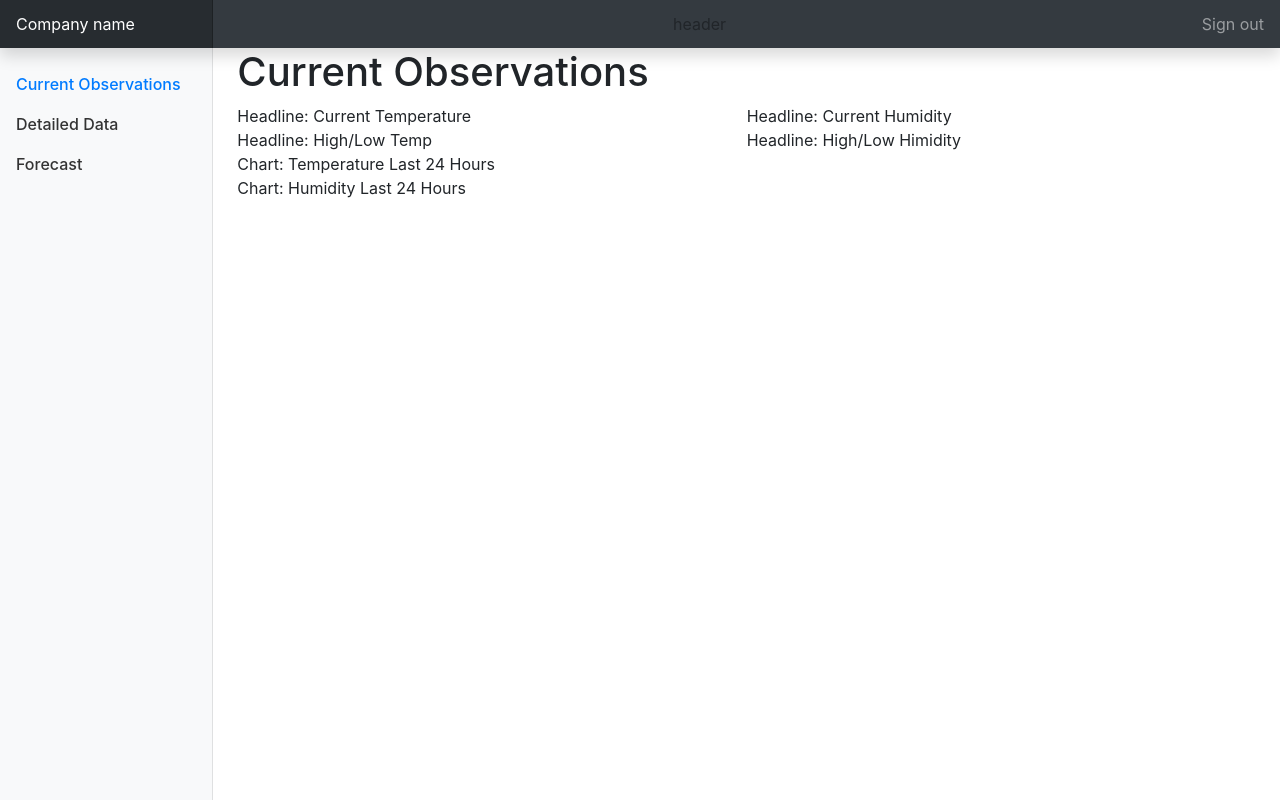
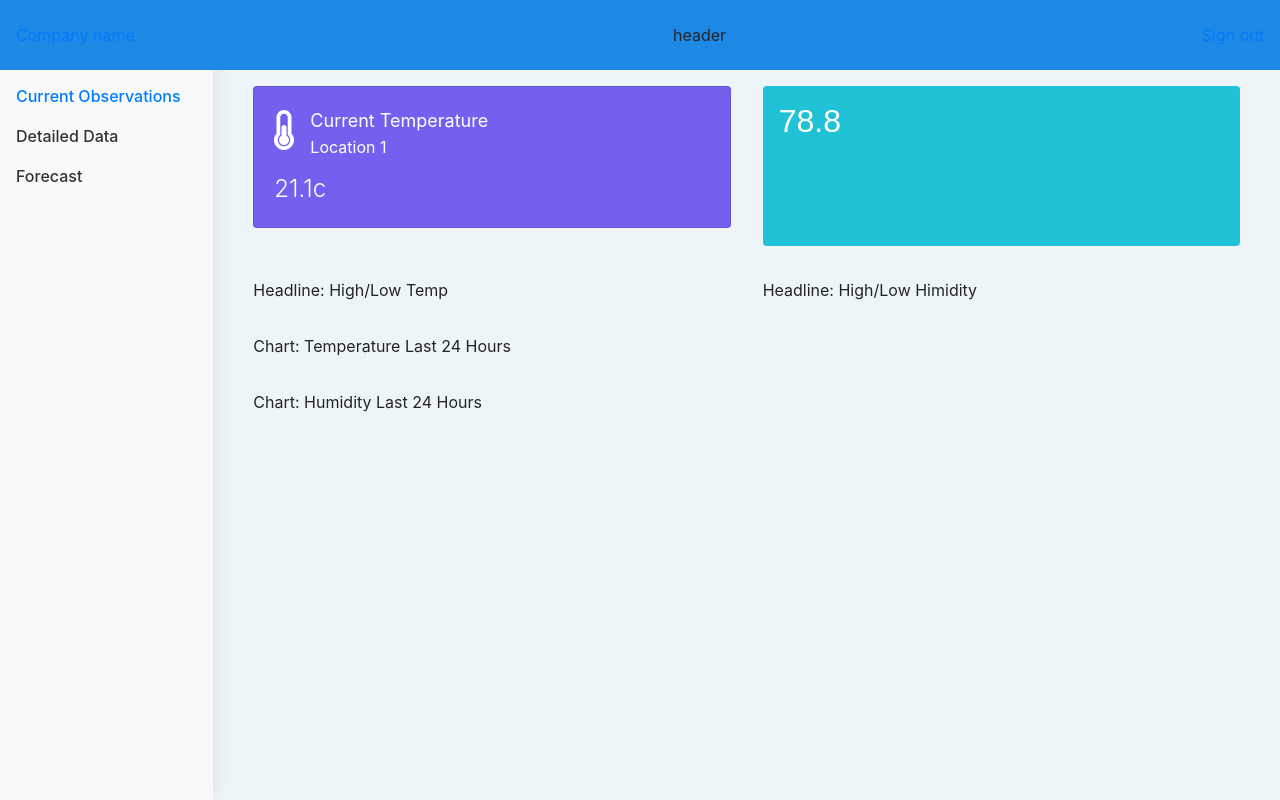
Before and after one commit to vega101/sensorClient, a React (Create React App) app: page / in a window 1280 px wide. Built offline with nearby package versions, Linux system fonts and the light colour scheme.

Commit message:
temperature panel

```diff
--- a/package.json
+++ b/package.json
@@ -3,6 +3,10 @@
   "version": "0.1.0",
   "private": true,
   "dependencies": {
+    "@fortawesome/fontawesome-svg-core": "^1.2.32",
+    "@fortawesome/free-regular-svg-icons": "^5.15.1",
+    "@fortawesome/free-solid-svg-icons": "^5.15.1",
+    "@fortawesome/react-fontawesome": "^0.1.14",
     "@testing-library/jest-dom": "^4.2.4",
     "@testing-library/react": "^9.5.0",
     "@testing-library/user-event": "^7.2.1",
--- a/src/components/CurrentObservations.tsx
+++ /dev/null
@@ -1,34 +0,0 @@
-import React, { Component } from "react";
-
-export interface Props {
-
-}
-
-export interface State {
-    name: string
-}
-
-class CurrentObservations  extends Component<Props, State> {
-    state = { name:  "Current Observations"}
-
-    render() {
-        return <div className="container-fluid">
-        <div className="row">
-          <div className="col-md-6">Headline: Current Temperature</div>
-          <div className="col-md-6">Headline: Current Humidity</div>
-        </div>
-        <div className="row">
-          <div className="col-md-6">Headline: High/Low Temp</div>
-          <div className="col-md-6">Headline: High/Low Himidity</div>
-        </div>
-        <div className="row">
-          <div className="col-md-12">Chart: Temperature Last 24 Hours</div>
-        </div>
-        <div className="row">
-          <div className="col-md-12">Chart: Humidity Last 24 Hours</div>
-        </div>
-      </div>;
-    }
-}
-
-export default CurrentObservations ;
--- /dev/null
+++ b/src/components/CurrentObservationsDashboard/CurrentHumidityHeadline.tsx
@@ -0,0 +1,20 @@
+import React, { Component } from "react";
+
+export interface Props {
+
+}
+
+export interface State {
+    currentHumidity : number
+}
+
+class CurrentTemperature  extends Component<Props, State> {
+    state = { currentHumidity :  78.8}
+    render() {
+        return <div className="headlinePanel currentHumidityPanel">
+                <h2 className="headlinePanelText">{this.state.currentHumidity}</h2>
+            </div>;
+    }
+}
+
+export default CurrentTemperature ;
--- /dev/null
+++ b/src/components/CurrentObservationsDashboard/CurrentObservations.tsx
@@ -0,0 +1,36 @@
+import React, { Component } from "react";
+import CurrentTemperatureHeadline from "./CurrentTemperatureHeadline";
+import CurrentHumidityHeadline from "./CurrentHumidityHeadline";
+
+export interface Props {
+
+}
+
+export interface State {
+    name: string
+}
+
+class CurrentObservations  extends Component<Props, State> {
+    state = { name:  "Current Observations"}
+
+    render() {
+        return <div className="container-fluid">
+        <div className="row">
+          <div className="col-md-6 p-3"><CurrentTemperatureHeadline></CurrentTemperatureHeadline></div>
+          <div className="col-md-6 p-3"><CurrentHumidityHeadline></CurrentHumidityHeadline></div>
+        </div>
+        <div className="row">
+          <div className="col-md-6 p-3">Headline: High/Low Temp</div>
+          <div className="col-md-6 p-3">Headline: High/Low Himidity</div>
+        </div>
+        <div className="row">
+          <div className="col-md-12 p-3">Chart: Temperature Last 24 Hours</div>
+        </div>
+        <div className="row">
+          <div className="col-md-12 p-3">Chart: Humidity Last 24 Hours</div>
+        </div>
+      </div>;
+    }
+}
+
+export default CurrentObservations ;
--- /dev/null
+++ b/src/components/CurrentObservationsDashboard/CurrentTemperatureHeadline.tsx
@@ -0,0 +1,44 @@
+import React, { Component } from "react";
+import { FontAwesomeIcon } from '@fortawesome/react-fontawesome'
+import { faThermometerHalf } from '@fortawesome/free-solid-svg-icons'
+
+export interface Props {
+
+}
+
+export interface State {
+    currentTemperature : number
+}
+
+class CurrentTemperature  extends Component<Props, State> {
+    state = { currentTemperature :  21.1}
+    render() {
+        return <div className="currentTemperaturePanel card">
+                    <div className="card-body">
+                        <div className="d-flex">
+                            <div className="mr-3 align-self-center">
+                                <h1 className="text-white">
+                                    <FontAwesomeIcon icon={faThermometerHalf} />
+                                </h1>
+                            </div>
+                            <div>
+                                <div className="text-white card-title">Current Temperature</div>
+                                <div className="text-white op-5 card-subtitle">Location 1</div>
+                            </div>
+                        </div>
+                        <div className="mt-2 row">
+                            <div className="align-self-center col-4 headlinePanelValueWrapper">
+                                <span className="headlinePanelValue">21.1c</span>
+                            </div>
+                        </div>
+                    </div>
+        </div>
+
+
+        // return <div className="headlinePanel currentHumidityPanel">
+        //         <h2 className="headlinePanelText">{this.state.currentTemperature}</h2>
+        //     </div>;
+    }
+}
+
+export default CurrentTemperature ;
--- a/src/components/PageHeader.tsx
+++ b/src/components/PageHeader.tsx
@@ -9,7 +9,7 @@ export interface Props {
 class PageHeader extends Component<Props, {}> {
 
     render() {
-        return <header className="navbar navbar-dark sticky-top bg-dark flex-md-nowrap p-0 shadow">
+        return <header className="navbar sticky-top flex-md-nowrap p-0 headerBar">
         <a className="navbar-brand col-md-3 col-lg-2 me-0 px-3" href="http://redmagenta.co.uk/">Company name</a>
         <Button onClick={this.props.onHandleToggleNavPane} className="navbar-toggler position-absolute d-md-none collapsed" type="button" data-bs-toggle="collapse" data-bs-target="#sidebarMenu" aria-controls="sidebarMenu" aria-expanded="false" aria-label="Toggle navigation">
           <span className="navbar-toggler-icon"></span>
--- a/src/components/SubContainer.tsx
+++ b/src/components/SubContainer.tsx
@@ -1,5 +1,5 @@
 import React, { Component } from "react";
-import CurrentObservations from "./CurrentObservations";
+import CurrentObservations from "./CurrentObservationsDashboard/CurrentObservations";
 
 import {
     Switch,
@@ -18,7 +18,6 @@ class SubContainer extends Component {
                         <h1>Forecast</h1>
                     </Route>
                     <Route path="/">
-                        <h1>Current Observations</h1>
                         <CurrentObservations></CurrentObservations>
                     </Route>
             </Switch>
--- a/src/index.css
+++ b/src/index.css
@@ -1,10 +1,16 @@
 body {
+  background: #eef5f9;
   margin: 0;
   font-family: -apple-system, BlinkMacSystemFont, 'Segoe UI', 'Roboto', 'Oxygen',
     'Ubuntu', 'Cantarell', 'Fira Sans', 'Droid Sans', 'Helvetica Neue',
     sans-serif;
   -webkit-font-smoothing: antialiased;
   -moz-osx-font-smoothing: grayscale;
+}
+
+.headerBar {
+  background-color:#1e88e5;
+  min-height:70px;
 }
 
 code {
@@ -47,8 +53,8 @@ code {
   /* rtl:remove */
   left: 0;
   z-index: 100; /* Behind the navbar */
-  padding: 48px 0 0; /* Height of navbar */
-  box-shadow: inset -1px 0 0 rgba(0, 0, 0, .1);
+  padding: 60px 0 0; /* Height of navbar */
+  box-shadow: 1px 0 20px rgba(0,0,0,.08)
 }
 
 @media (max-width: 767.98px) {
@@ -98,8 +104,7 @@ code {
   padding-top: .75rem;
   padding-bottom: .75rem;
   font-size: 1rem;
-  background-color: rgba(0, 0, 0, .25);
-  box-shadow: inset -1px 0 0 rgba(0, 0, 0, .25);
+  background-color:#1e88e5;
   margin-right: 0rem  !important;
 }
 
@@ -159,3 +164,41 @@ code {
 *, ::after, ::before {
     box-sizing: border-box;
 }
+
+.headlinePanel {
+  height:10rem;
+  border: 0 solid rgba(0,0,0,.125);
+  border-radius: 4px;
+  padding:1rem;
+}
+
+.headlinePanelText {
+  color: white;
+  font-family: "Poppins",sans-serif;
+}
+.currentTemperaturePanel {
+  background-color: #7460ee;
+}
+
+.currentHumidityPanel {
+  background-color:#21c1d6;
+}
+
+.card .card-title {
+  position: relative;
+  font-weight: 400;
+  font-size: 18px;
+  margin-bottom: 7px;
+}
+
+.headlinePanelValue {
+  font-weight: 300;
+  font-size: 1.5rem;
+  color: white;
+}
+
+.headlinePanelValueWrapper {
+  position: relative !important;
+  padding-left: 15px !important;
+  padding-right: 15px !important;
+}
```
Also changed, not shown: 1 other file (tests, documents, lock files or other folders).
